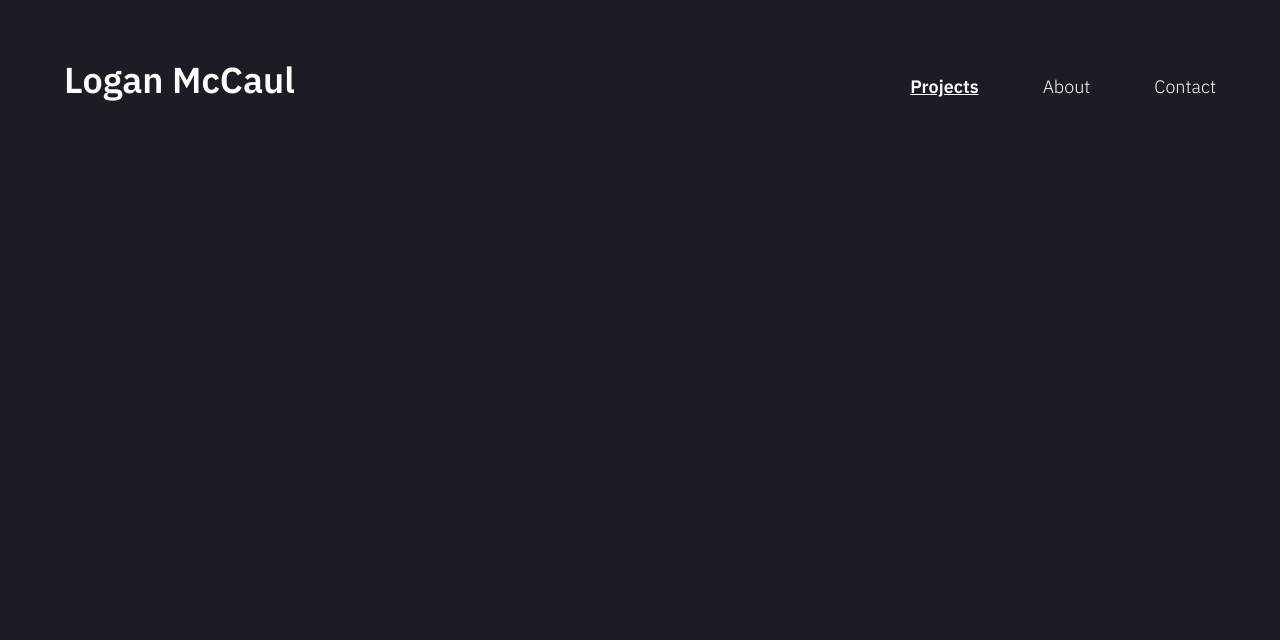
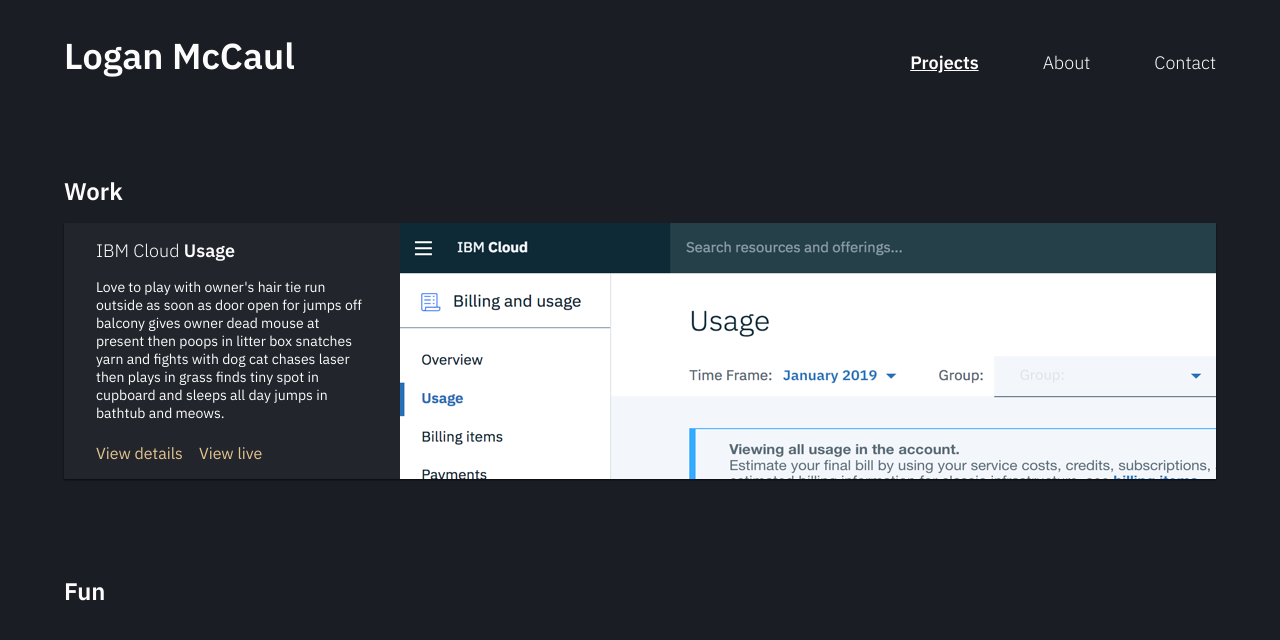
Before and after one commit to loganmccaul/portfolio, a Vue app: page / in a window 1280 px wide. Shown: the top 640 px of the page. Built offline with nearby package versions, Linux system fonts and the light colour scheme.

Commit message:
feat(card): Add initial card component

```diff
--- /dev/null
+++ b/src/components/Card/Card.scss
@@ -0,0 +1,59 @@
+@import '../../styles/variables.scss';
+
+.card {
+  background: $color-card;
+  height: 16rem;
+  box-shadow: 0 1px 2px 0 rgba(0, 0, 0, .7);
+  display: flex;
+  flex-wrap: wrap;
+  color: $color-text;
+  min-width: 16rem;
+
+  /* Handle spacing between cards except for the first card */
+  margin-top: 2rem;
+  &:first-of-type {
+    margin-top: 0;
+  }
+
+  &__description {
+    min-width: 16rem;
+    flex: 1;
+    margin: 1rem 2rem;
+    display: flex;
+    flex-direction: column;
+    justify-content: space-between;
+  }
+
+  &__title {
+    font-size: 1.125rem;
+    font-weight: $font-bold;
+    margin-bottom: 1rem;
+  }
+
+  &__category-name {
+    font-weight: $font-light;
+  }
+
+  &__text {
+    font-size: .875rem;
+    font-weight: $font-regular;
+  }
+
+  &__link {
+    margin-right: 1rem;
+    font-weight: $font-regular;
+    color: $color-action;
+    text-decoration: none;
+
+    &:hover {
+      text-decoration: underline;
+    }
+  }
+
+  &__image {
+    overflow: hidden;
+    max-height: 16rem;
+    min-width: 16rem;
+    flex: 3;
+  }
+}
--- /dev/null
+++ b/src/components/Card/Card.vue
@@ -0,0 +1,30 @@
+<template>
+  <div class="card">
+    <div class="card__description">
+      <div>
+        <h3 class="card__title"><span class="card__category-name">IBM Cloud</span> Usage</h3>
+        <p class="card__text">
+          Love to play with owner's hair tie run outside as soon as door open for jumps
+          off balcony gives owner dead mouse at present then poops in litter
+          box snatches yarn and fights with dog cat chases laser then plays in grass
+          finds tiny spot in cupboard and sleeps all day jumps in bathtub and meows.
+        </p>
+      </div>
+      <div class="card__links">
+        <router-link class="card__link" to="/projects/usage">View details</router-link>
+        <a class="card__link" href="https://cloud.ibm.com/billing/usage">View live</a>
+      </div>
+    </div>
+    <picture class="card__image">
+      <img src="../../projects/usage/assets/screenshot.png" alt="Screenshot of IBM Cloud Usage"/>
+    </picture>
+  </div>
+</template>
+
+<script>
+import './Card.scss';
+
+export default {
+  name: 'Card',
+};
+</script>
--- a/src/router.js
+++ b/src/router.js
@@ -9,8 +9,8 @@
   routes: [
     {
       path: '/',
-      name: 'projects',
-      component: () => import(/* webpackChunkName: "about" */ './views/Projects.vue'),
+      name: 'Projects',
+      component: () => import(/* webpackChunkName: "about" */ './views/Projects/Projects.vue'),
     },
     {
       path: '/about',
--- a/src/styles/index.scss
+++ b/src/styles/index.scss
@@ -1,11 +1,15 @@
  @import url('https://fonts.googleapis.com/css?family=IBM+Plex+Sans:300,400,600');
  @import './variables.scss';
+
+ /* reset */
+* {
+  margin: 0;
+  padding: 0;
+}
 
 body {
   font-family: 'IBM Plex Sans', sans-serif;
   -webkit-font-smoothing: antialiased;
   -moz-osx-font-smoothing: grayscale;
   background: $color-bg;
-  margin: 0;
-  padding: 0;
 }
--- a/src/views/Projects.vue
+++ /dev/null
@@ -1,10 +0,0 @@
-<template>
-  <div class="home">
-  </div>
-</template>
-
-<script>
-export default {
-  name: 'home',
-};
-</script>
--- /dev/null
+++ b/src/views/Projects/Projects.scss
@@ -0,0 +1,11 @@
+@import '../../styles/variables.scss';
+
+.section {
+  margin: 0rem 4rem 6rem;
+
+  &__head {
+    color: $color-text;
+    font-weight: $font-bold;
+    margin-bottom: 1rem;
+  }
+}
--- /dev/null
+++ b/src/views/Projects/Projects.vue
@@ -0,0 +1,24 @@
+<template>
+  <div class="projects">
+    <section class="section">
+      <h2 class="section__head">Work</h2>
+      <Card />
+    </section>
+    <section class="section">
+      <h2 class="section__head">Fun</h2>
+    </section>
+  </div>
+</template>
+
+<script>
+import Card from '@/components/Card/Card.vue';
+
+import './Projects.scss';
+
+export default {
+  name: 'Projects',
+  components: {
+    Card,
+  },
+};
+</script>
```
Also changed, not shown: src/components/Header/Header.vue (+4 -4 lines), src/projects/usage/assets/screenshot.png (added), tests/unit/.eslintrc.js (deleted), 1 other file (tests, documents, lock files or other folders).
